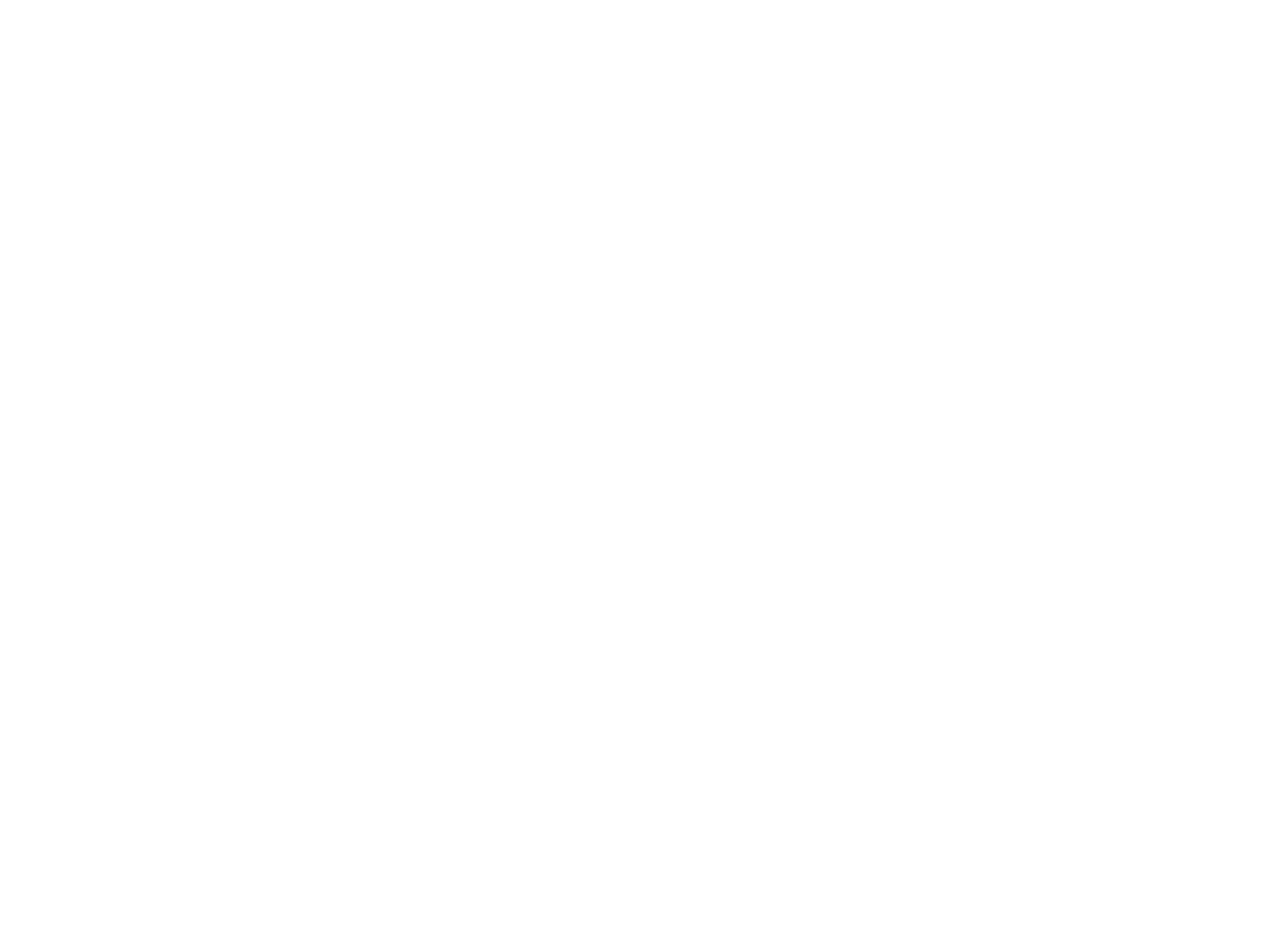
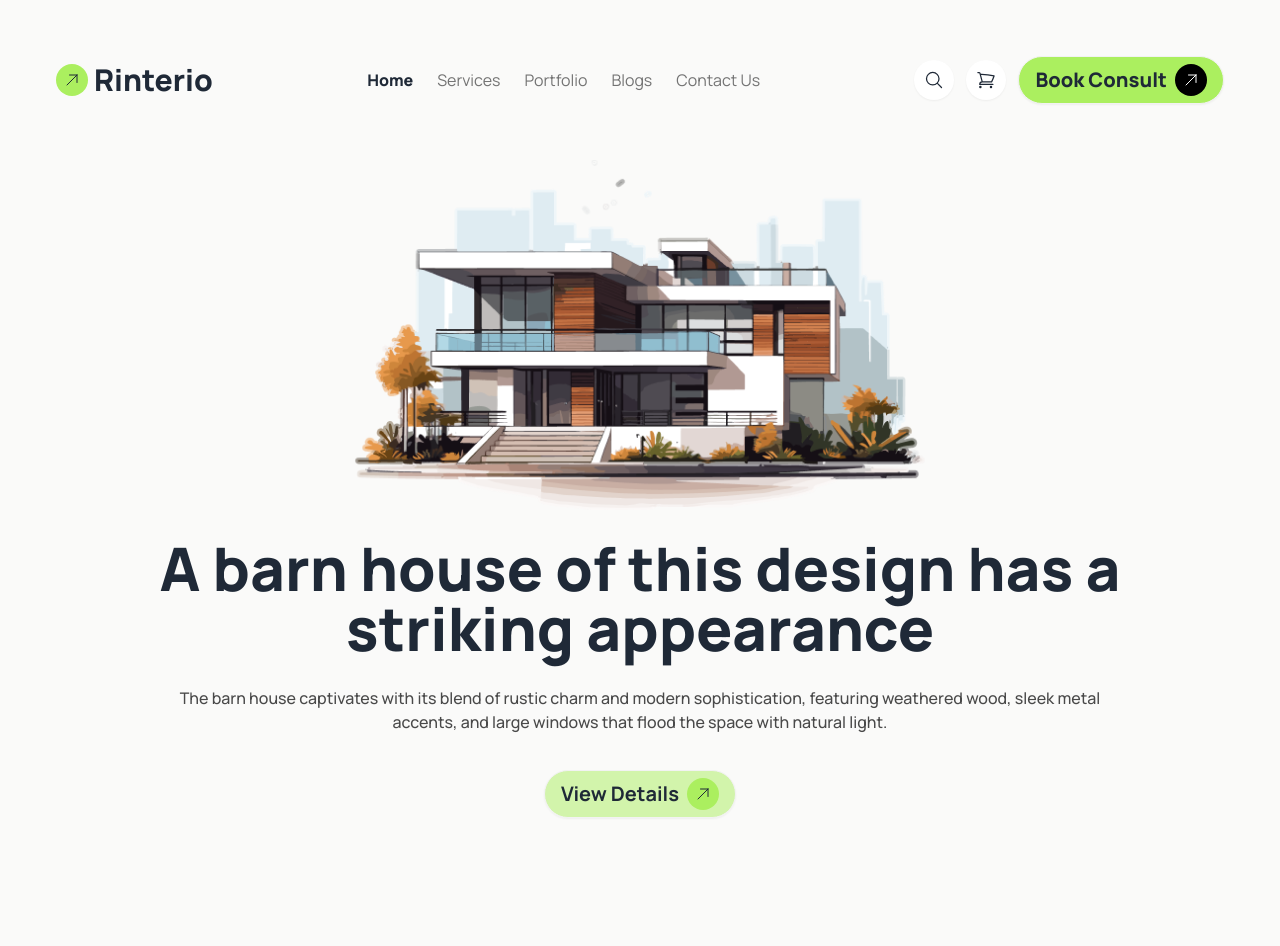
Before and after one commit to mdarmanhosen685913/Assignment-three, a plain HTML site: page index.html in a window 1280 px wide. Before the commit the page ends 800 px from the top, so only its background shows below. Drawn offline with nearby package versions, Linux system fonts and the light colour scheme.

Commit message:
header part

```diff
--- a/index.html
+++ b/index.html
@@ -1,11 +1,88 @@
 <!DOCTYPE html>
-<html lang="en">
+<html lang="en" data-theme="light">
 <head>
     <meta charset="UTF-8">
     <meta name="viewport" content="width=device-width, initial-scale=1.0">
     <title>Assignment-three</title>
+    <!-- tailwind and daisyUI CDN -->
+    <link href="https://cdn.jsdelivr.net/npm/daisyui@4.12.10/dist/full.min.css" rel="stylesheet" type="text/css" />
+    <script src="https://cdn.tailwindcss.com"></script>
+    <!-- goggle font cdn -->
+    <link rel="preconnect" href="https://fonts.googleapis.com">
+    <link rel="preconnect" href="https://fonts.gstatic.com" crossorigin>
+    <link href="https://fonts.googleapis.com/css2?family=Manrope:wght@200..800&display=swap" rel="stylesheet">
+    <style>
+        .font-basic{
+            font-family: "Manrope", sans-serif;
+        }
+    </style>
 </head>
-<body>
-
+<body class="font-basic">
+    <header class="bg-stone-50 ">
+        <!-- navbar -->
+        <nav class="lg:container lg:mx-auto lg:p-14">
+            <div class="flex items-center justify-between">
+                <div class="flex space-x-1.5 items-center ">
+                    <div class="bg-[#ABEF5F] rounded-full p-2">
+                        <svg xmlns="http://www.w3.org/2000/svg" fill="none" viewBox="0 0 24 24" stroke-width="1.5" stroke="currentColor" class="size-4">
+                            <path stroke-linecap="round" stroke-linejoin="round" d="m4.5 19.5 15-15m0 0H8.25m11.25 0v11.25" />
+                          </svg>
+                    </div>
+                    <h1 class="text-3xl font-extrabold">Rinterio</h1>
+                </div>
+                <div class="flex items-center space-x-6">
+                    <h3 class="text-base font-extrabold">Home</h3>
+                    <h3 class="text-[#737373] text-base">Services</h3>
+                    <h3 class="text-[#737373] text-base">Portfolio</h3>
+                    <h3 class="text-[#737373] text-base">Blogs</h3>
+                    <h3 class="text-[#737373] text-base">Contact Us</h3>
+                </div>
+                <div class="flex items-center space-x-3">
+                    <div class="p-2.5 bg-white rounded-full shadow-sm">
+                        <svg xmlns="http://www.w3.org/2000/svg" fill="none" viewBox="0 0 24 24" stroke-width="1.5" stroke="currentColor" class="size-5">
+                            <path stroke-linecap="round" stroke-linejoin="round" d="m21 21-5.197-5.197m0 0A7.5 7.5 0 1 0 5.196 5.196a7.5 7.5 0 0 0 10.607 10.607Z" />
+                          </svg>
+                    </div>
+                    <div class="p-2.5 bg-white rounded-full shadow-sm">
+                        <svg xmlns="http://www.w3.org/2000/svg" fill="none" viewBox="0 0 24 24" stroke-width="1.5" stroke="currentColor" class="size-5">
+                            <path stroke-linecap="round" stroke-linejoin="round" d="M2.25 3h1.386c.51 0 .955.343 1.087.835l.383 1.437M7.5 14.25a3 3 0 0 0-3 3h15.75m-12.75-3h11.218c1.121-2.3 2.1-4.684 2.924-7.138a60.114 60.114 0 0 0-16.536-1.84M7.5 14.25 5.106 5.272M6 20.25a.75.75 0 1 1-1.5 0 .75.75 0 0 1 1.5 0Zm12.75 0a.75.75 0 1 1-1.5 0 .75.75 0 0 1 1.5 0Z" />
+                          </svg>
+                    </div>
+                    <div>
+                        <button class="btn bg-[#ABEF5F] rounded-[2rem]">
+                            <h3 class="text-xl font-extrabold">Book Consult</h3>
+                            <div class="bg-black rounded-full p-2">
+                                <svg xmlns="http://www.w3.org/2000/svg" fill="none" viewBox="0 0 24 24" stroke-width="1.5" stroke="currentColor" class="size-4 text-white">
+                                    <path stroke-linecap="round" stroke-linejoin="round" d="m4.5 19.5 15-15m0 0H8.25m11.25 0v11.25" />
+                                  </svg>
+                            </div>
+                        </button>
+                    </div>
+                </div>
+            </div>
+        </nav>
+        <!-- banner -->
+         <div class="lg:container lg:mx-auto">
+            <div class="flex lg:justify-center">
+                <div class="pb-7">
+                    <img src="assets/banner.png" alt="">
+                </div>
+            </div>
+            <div class="text-center">
+                <h1 class="text-6xl font-extrabold pb-7">A barn house of this design has a <br> striking appearance</h1>
+                <p class="text-[#494949] font-medium text-base pb-9">
+                    The barn house captivates with its blend of rustic charm and modern sophistication, featuring weathered wood, sleek metal <br> accents, and large windows that flood the space with natural light.
+                </p>
+                <button class="btn bg-[#ABEF5F] bg-opacity-50 rounded-[2rem] mb-32">
+                    <h3 class="text-xl font-bold ">View Details</h3>
+                    <div class="bg-[#ABEF5F] rounded-full p-2">
+                        <svg xmlns="http://www.w3.org/2000/svg" fill="none" viewBox="0 0 24 24" stroke-width="1.5" stroke="currentColor" class="size-4">
+                            <path stroke-linecap="round" stroke-linejoin="round" d="m4.5 19.5 15-15m0 0H8.25m11.25 0v11.25" />
+                          </svg>
+                    </div>
+                </button>
+            </div>
+         </div>
+    </header>
 </body>
 </html>
```
Also changed, not shown: tailwind.config.js (added, +8 -0 lines).
